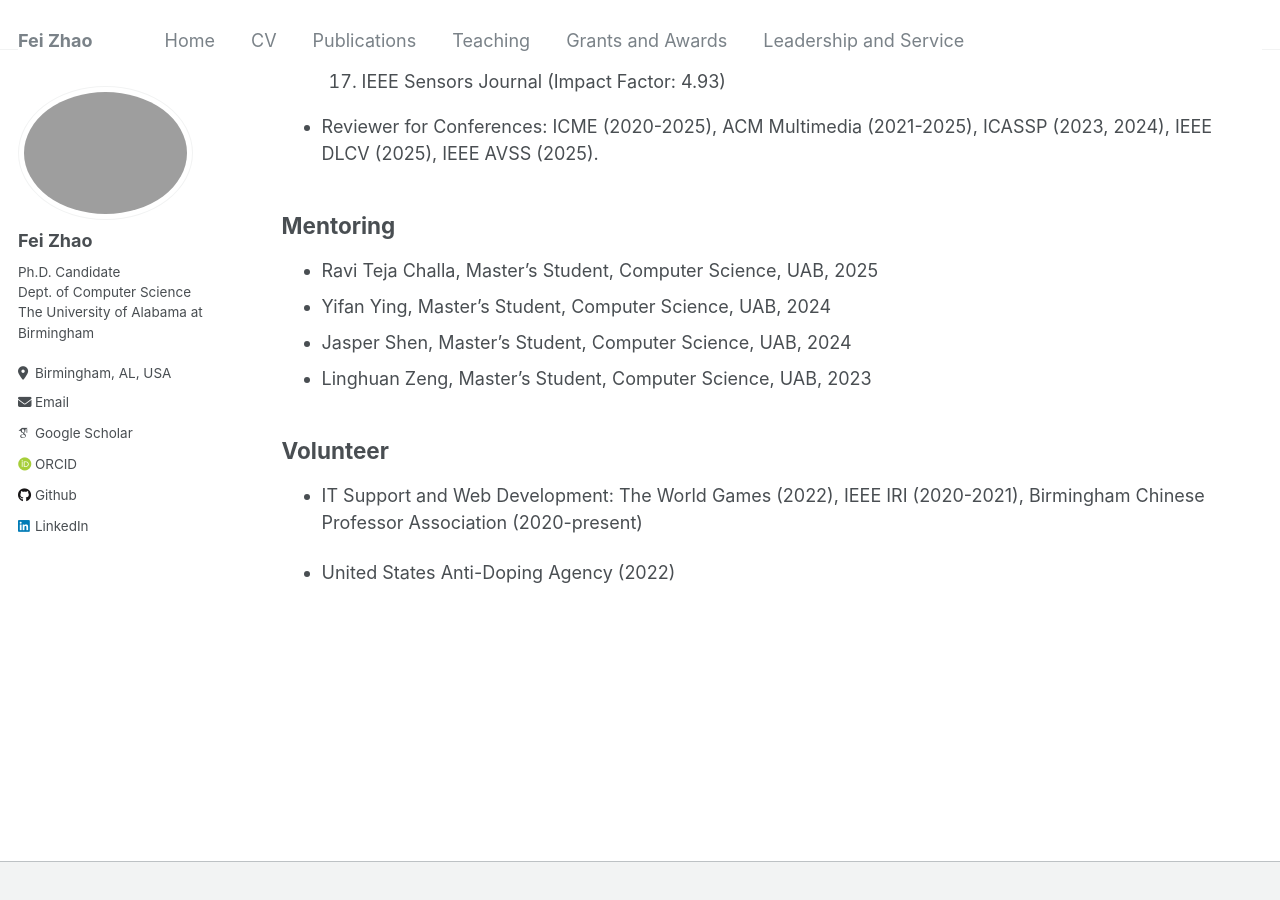
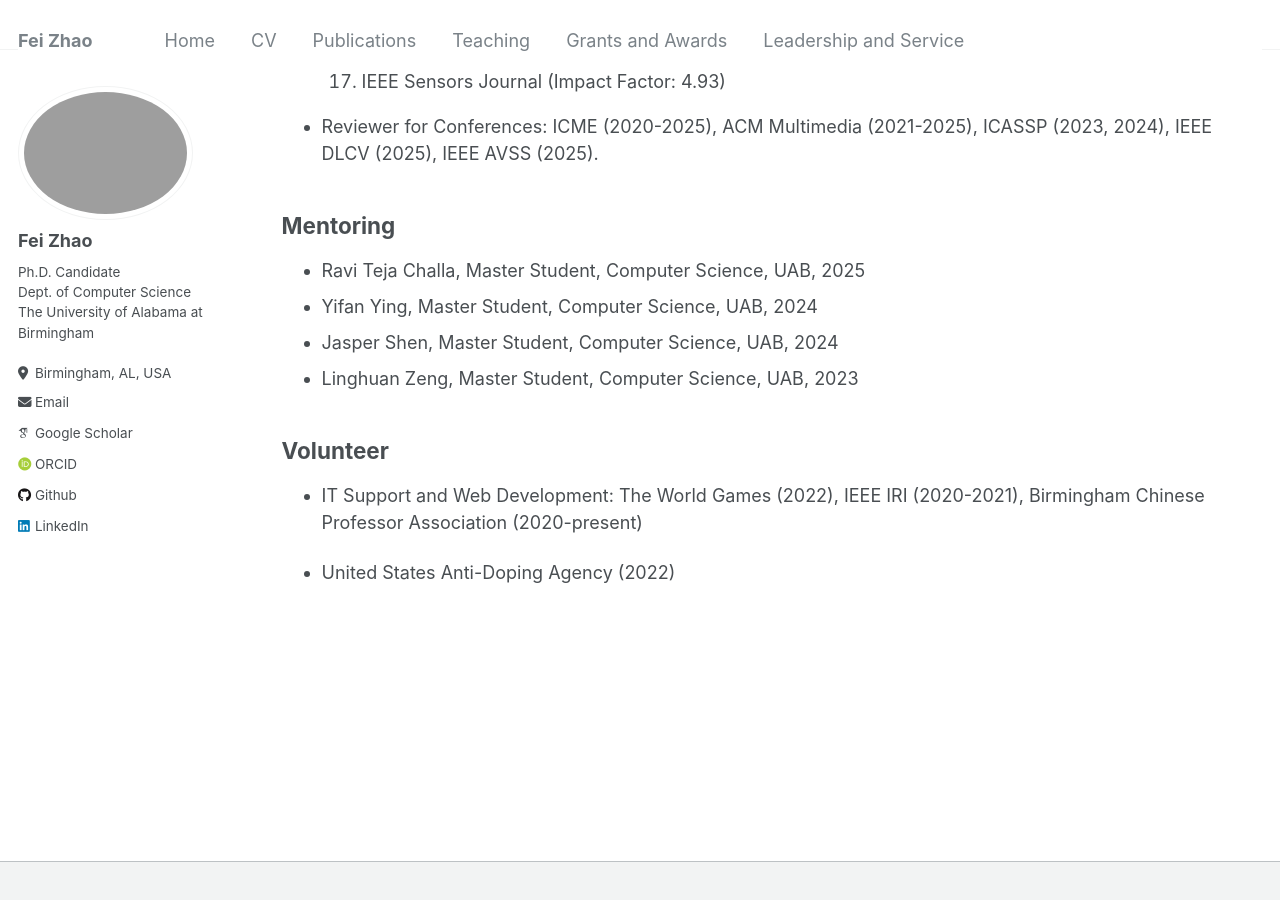
Before and after one commit to feizhao19/feizhao19.github.io, a Jekyll site: the page built from _pages/home.md, in a window 1280 px wide and 900 px high, scrolled down 2111 px. Built offline with Jekyll 4.4.1, drawn with Linux system fonts in a browser that asks for light colours; some web fonts are replaced.

```diff
--- a/_pages/home.md
+++ b/_pages/home.md
@@ -87,10 +87,10 @@ Explore my projects, publications, and more on my [LinkedIn](https://www.linkedi
 ## Mentoring
 <!-- ====== -->
 
--	Ravi Teja Challa, Master's Student, Computer Science, UAB, 2025
--	Yifan Ying, Master's Student, Computer Science, UAB, 2024
--	Jasper Shen, Master's Student, Computer Science, UAB, 2024
--	Linghuan Zeng, Master's Student, Computer Science, UAB, 2023
+-	Ravi Teja Challa, Master Student, Computer Science, UAB, 2025
+-	Yifan Ying, Master Student, Computer Science, UAB, 2024
+-	Jasper Shen, Master Student, Computer Science, UAB, 2024
+-	Linghuan Zeng, Master Student, Computer Science, UAB, 2023
 
 ## Volunteer
 <!-- ====== -->
```
